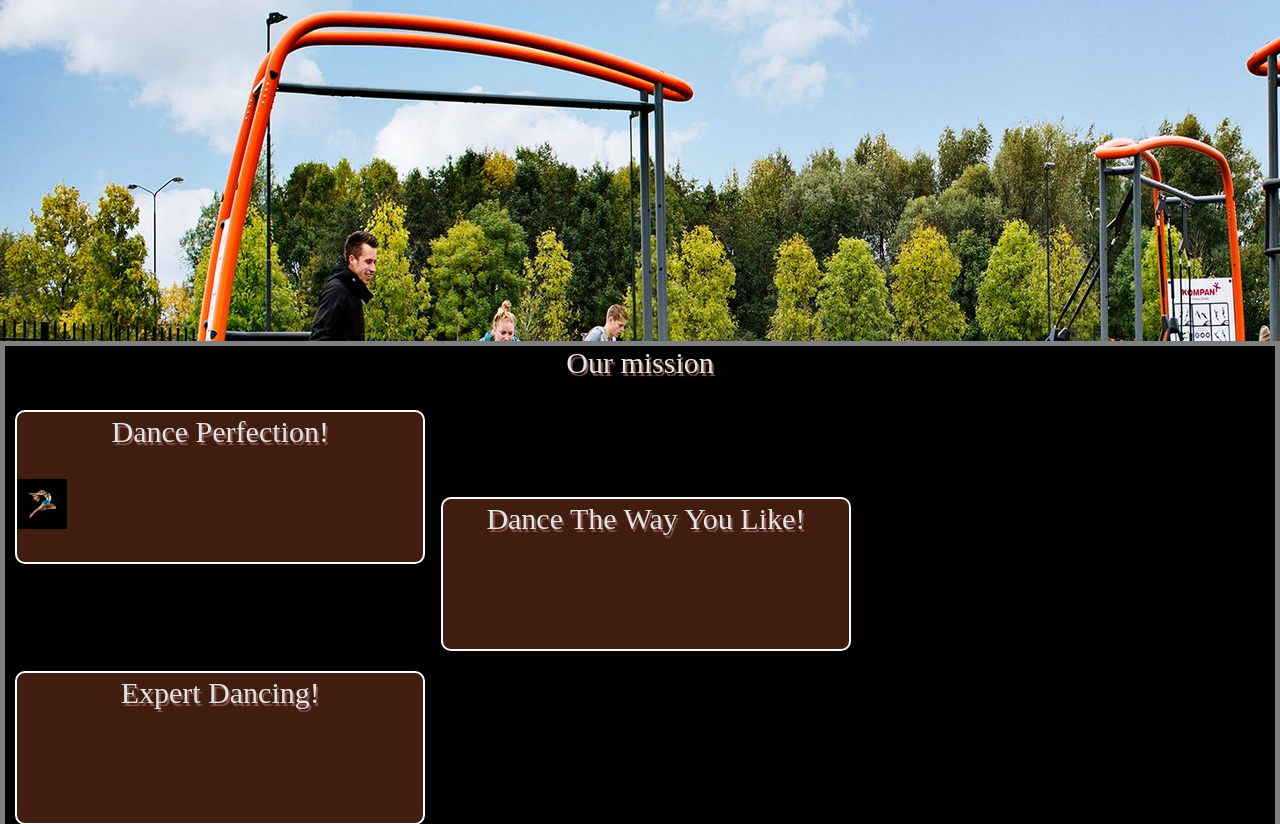
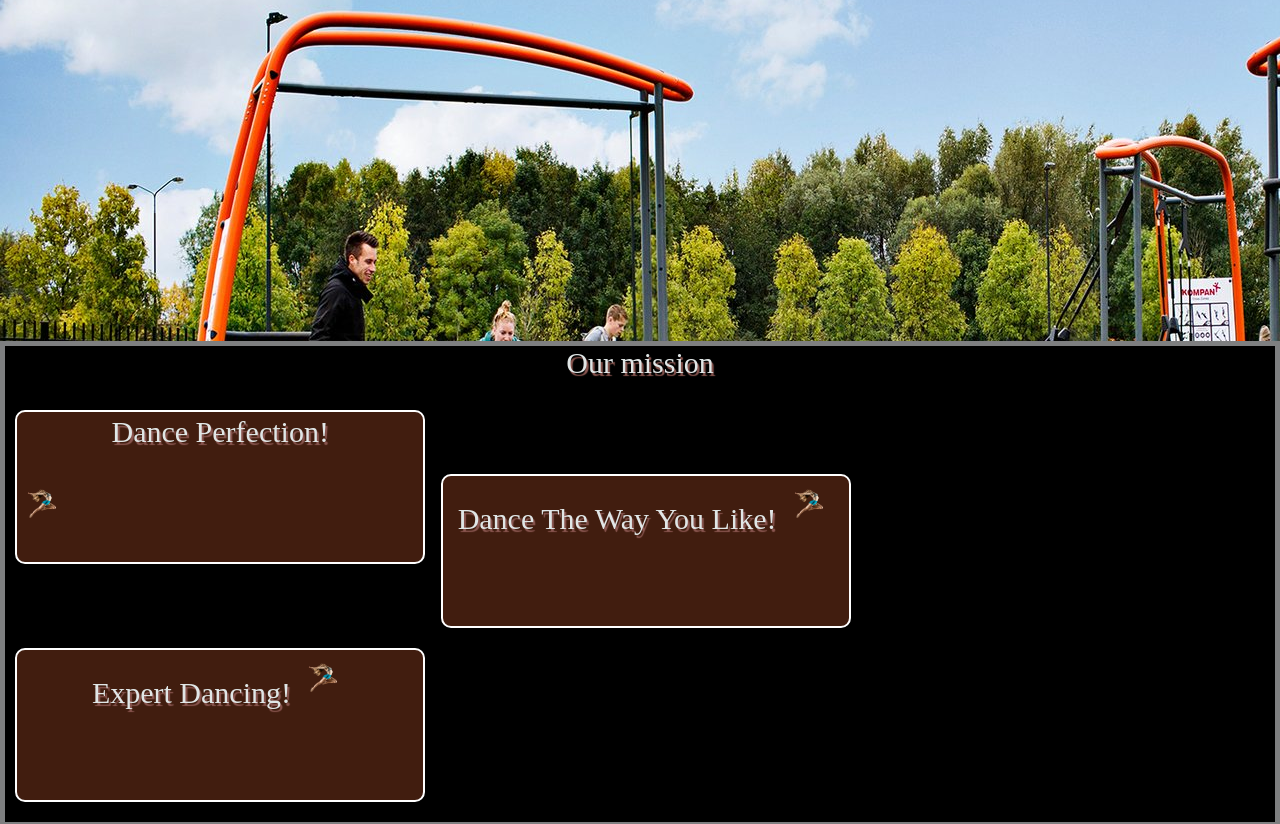
Before and after one commit to Sabirsamar/JavaScriptZero, a plain HTML site: page assignment4/index.html in a window 1280 px wide. Shown: the part 118-942 px from the top of the page. Drawn offline with Linux system fonts and the light colour scheme.

Commit message:
image added

```diff
--- a/assignment4/index.html
+++ b/assignment4/index.html
@@ -43,16 +43,18 @@
                 <p>
                     Dance Perfection!
                 </p>
-                <img src="images/dance1.jpg" alt="" style="background-blend-mode: multiply;height: 50px;width:50px;">
+                <img src="images/dance1.png" alt="" style="height: 50px;width:50px;">
             </div>
             <div>
                 <p>
                     Dance The Way You Like!
+                    <img src="images/dance1.png" alt="" style="height: 50px;width:50px;">
                 </p>
             </div>
             <div>
                 <p>
                     Expert Dancing!
+                    <img src="images/dance1.png" alt="" style="height: 50px;width:50px;">
                 </p>
             </div>
 
```
Also changed, not shown: assignment4/images/dance1.jpg (deleted), assignment4/images/dance1.png (added).
